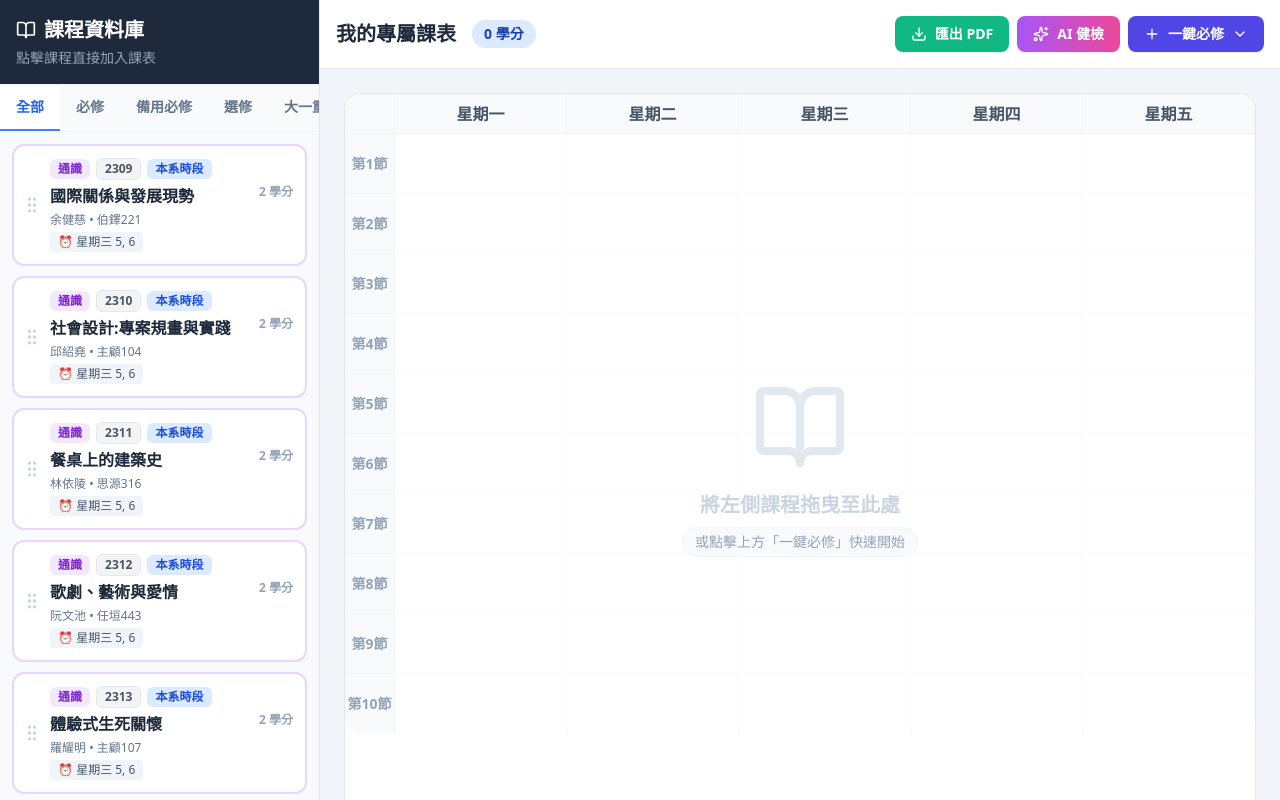
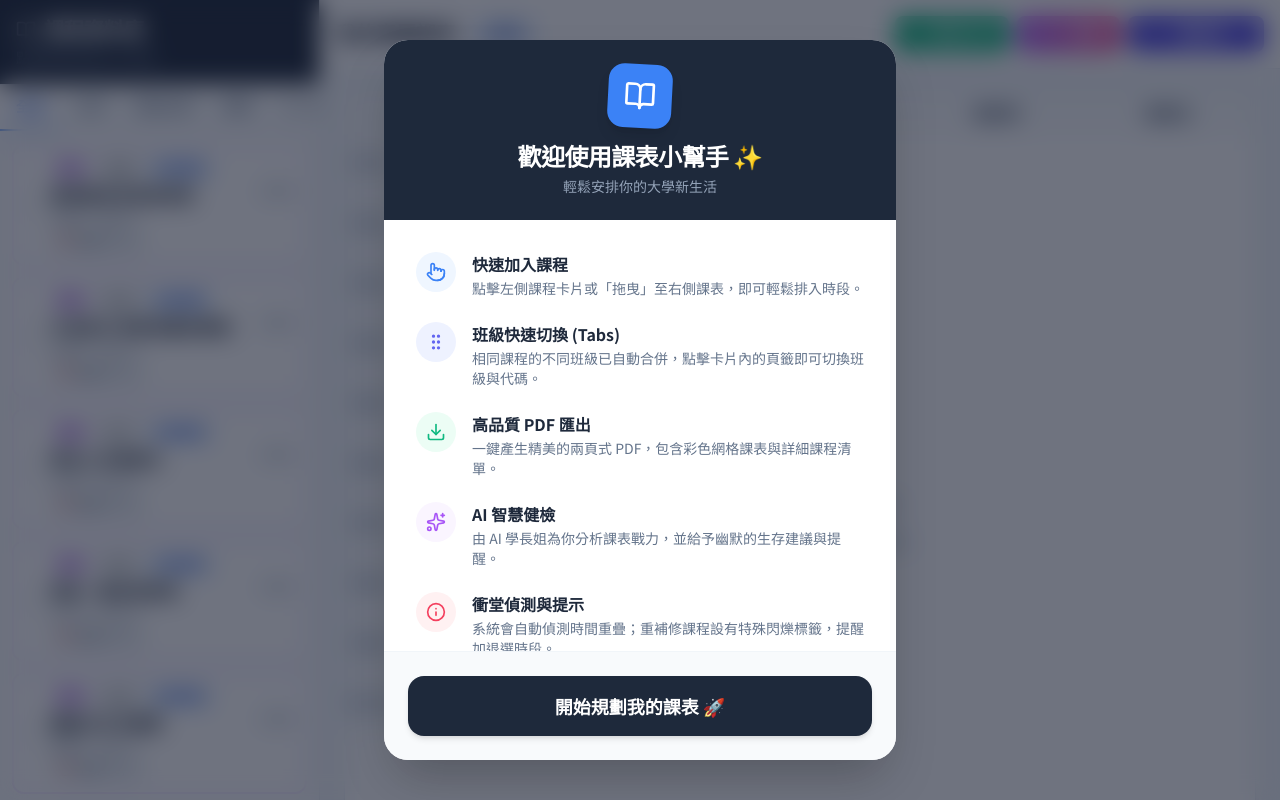
Before and after one commit to linyh465/pu-class-schedule, a React (Vite) app in the folder frontend/: page / in a window 1280 px wide. Built offline with nearby package versions, Linux system fonts and the light colour scheme.

Commit message:
feat: help

```diff
--- a/frontend/src/App.jsx
+++ b/frontend/src/App.jsx
@@ -13,6 +13,7 @@ import {
   Pointer,
   ChevronDown,
   Download,
+  Info,
 } from 'lucide-react';
 
 const ALL_COURSES = [
@@ -314,6 +315,7 @@ export default function App() {
   const [toast, setToast] = useState(null);
   const [isDropdownOpen, setIsDropdownOpen] = useState(false);
   const [isExporting, setIsExporting] = useState(false);
+  const [guideModalOpen, setGuideModalOpen] = useState(true);
 
   const dropdownRef = useRef(null);
   const pdfRef = useRef(null);
@@ -950,6 +952,83 @@ export default function App() {
           </div>
         </div>
       )}
+      {/* 使用說明彈窗 */}
+      {guideModalOpen && (
+        <div className="fixed inset-0 bg-slate-900/60 backdrop-blur-md z-[100] flex items-center justify-center p-4">
+          <div className="bg-white rounded-3xl shadow-2xl max-w-lg w-full max-h-[90dvh] flex flex-col overflow-hidden animate-in fade-in zoom-in-95 duration-300">
+            <div className="bg-slate-800 p-6 flex flex-col items-center text-white shrink-0 relative">
+              <div className="w-16 h-16 bg-blue-500 rounded-2xl flex items-center justify-center mb-3 shadow-lg rotate-3">
+                <BookOpen className="w-8 h-8 text-white" />
+              </div>
+              <h2 className="text-2xl font-black tracking-tight">歡迎使用課表小幫手 ✨</h2>
+              <p className="text-slate-400 text-sm mt-1">輕鬆安排你的大學新生活</p>
+            </div>
+
+            <div className="p-6 md:p-8 overflow-y-auto flex-1 bg-white">
+              <div className="space-y-6">
+                <div className="flex gap-4">
+                  <div className="w-10 h-10 rounded-full bg-blue-50 flex items-center justify-center shrink-0">
+                    <Pointer className="w-5 h-5 text-blue-500" />
+                  </div>
+                  <div>
+                    <h4 className="font-bold text-slate-800 text-base">快速加入課程</h4>
+                    <p className="text-slate-500 text-sm mt-0.5">點擊左側課程卡片或「拖曳」至右側課表，即可輕鬆排入時段。</p>
+                  </div>
+                </div>
+
+                <div className="flex gap-4">
+                  <div className="w-10 h-10 rounded-full bg-indigo-50 flex items-center justify-center shrink-0">
+                    <GripVertical className="w-5 h-5 text-indigo-500" />
+                  </div>
+                  <div>
+                    <h4 className="font-bold text-slate-800 text-base">班級快速切換 (Tabs)</h4>
+                    <p className="text-slate-500 text-sm mt-0.5">相同課程的不同班級已自動合併，點擊卡片內的頁籤即可切換班級與代碼。</p>
+                  </div>
+                </div>
+
+                <div className="flex gap-4">
+                  <div className="w-10 h-10 rounded-full bg-emerald-50 flex items-center justify-center shrink-0">
+                    <Download className="w-5 h-5 text-emerald-500" />
+                  </div>
+                  <div>
+                    <h4 className="font-bold text-slate-800 text-base">高品質 PDF 匯出</h4>
+                    <p className="text-slate-500 text-sm mt-0.5">一鍵產生精美的兩頁式 PDF，包含彩色網格課表與詳細課程清單。</p>
+                  </div>
+                </div>
+
+                <div className="flex gap-4">
+                  <div className="w-10 h-10 rounded-full bg-purple-50 flex items-center justify-center shrink-0">
+                    <Sparkles className="w-5 h-5 text-purple-500" />
+                  </div>
+                  <div>
+                    <h4 className="font-bold text-slate-800 text-base">AI 智慧健檢</h4>
+                    <p className="text-slate-500 text-sm mt-0.5">由 AI 學長姐為你分析課表戰力，並給予幽默的生存建議與提醒。</p>
+                  </div>
+                </div>
+
+                <div className="flex gap-4">
+                  <div className="w-10 h-10 rounded-full bg-rose-50 flex items-center justify-center shrink-0">
+                    <Info className="w-5 h-5 text-rose-500" />
+                  </div>
+                  <div>
+                    <h4 className="font-bold text-slate-800 text-base">衝堂偵測與提示</h4>
+                    <p className="text-slate-500 text-sm mt-0.5">系統會自動偵測時間重疊；重補修課程設有特殊閃爍標籤，提醒加退選時段。</p>
+                  </div>
+                </div>
+              </div>
+            </div>
+
+            <div className="p-6 bg-slate-50 border-t border-slate-100">
+              <button
+                onClick={() => setGuideModalOpen(false)}
+                className="w-full py-4 bg-slate-800 hover:bg-slate-900 text-white rounded-2xl font-black text-lg transition-all shadow-md active:scale-95 flex items-center justify-center gap-2"
+              >
+                開始規劃我的課表 🚀
+              </button>
+            </div>
+          </div>
+        </div>
+      )}
     </>
   );
 }
```
